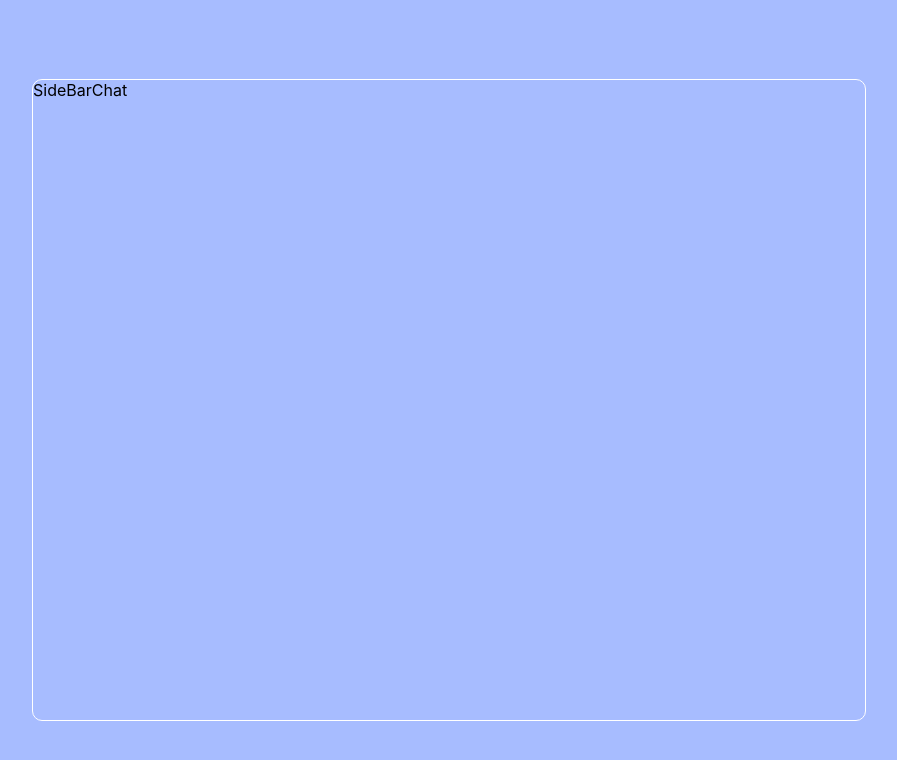
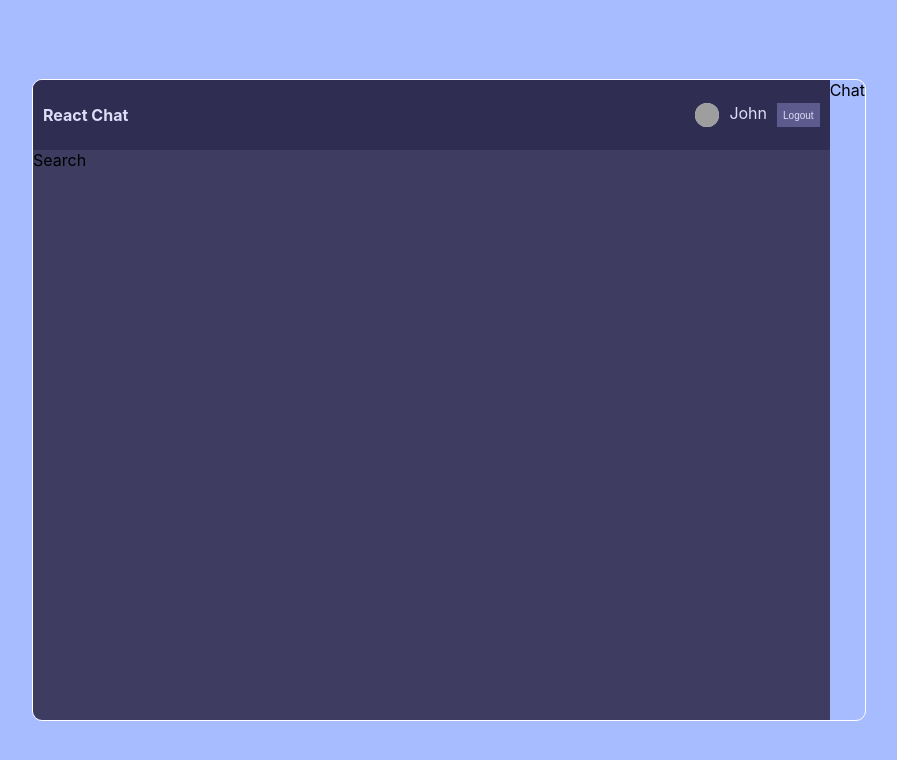
Before and after one commit to KamilWsb755/chat-online-yt, a React (Create React App) app: page / in a window 1280 px wide. Shown: the top 760 px of the page, without its empty margins (191-1088 px from the left). Built offline with nearby package versions, Linux system fonts and the light colour scheme; grey boxes are pictures that could not be loaded.

Commit message:
Add navbar/sidebar

```diff
--- a/src/components/Navbar.jsx
+++ b/src/components/Navbar.jsx
@@ -2,7 +2,14 @@
 
 const Navbar = () => {
   return (
-    <div>Navbar</div>
+    <div className="navbar">
+    <span className="logo">React Chat</span>
+    <div className="user">
+        <img src="https://cdn.pixabay.com/photo/2016/12/04/02/01/celtic-woman-1880944__340.jpg" alt="woman" />
+        <span>John</span>
+        <button>Logout</button>
+    </div>
+</div>
   )
 }
 
--- a/src/components/SideBar.jsx
+++ b/src/components/SideBar.jsx
@@ -1,8 +1,13 @@
 import React from 'react'
+import Navbar from './Navbar'
+import Search from './Search'
 
 const SideBar = () => {
   return (
-    <div>SideBar</div>
+    <div class="sidebar">
+      <Navbar />
+      <Search />
+  </div>
   )
 }
 
--- a/src/style.scss
+++ b/src/style.scss
@@ -88,6 +88,41 @@
         .sidebar {
             flex: 1;
             background-color: #3e3c61;
+
+            .navbar {
+                display: flex;
+                align-items: center;
+                background-color: #2f2d52;
+                height: 50px;
+                padding: 10px;
+                justify-content: space-between;
+                color: #ddddf7;
+
+                .logo {
+                    font-weight: bold;
+                }
+
+                .user {
+                    display: flex;
+                    gap: 10px;
+
+                    img {
+                        background-color: #ddddf7;
+                        height: 24px;
+                        width: 24px;
+                        border-radius: 50%;
+                        object-fit: cover;
+                    }
+
+                    button {
+                        background-color: #5d5b8d;
+                        color: #ddddf7;
+                        font-size: 10px;
+                        border: none;
+                        cursor: pointer;
+                    }
+                }
+            }
         }
 
         .chat {
```
